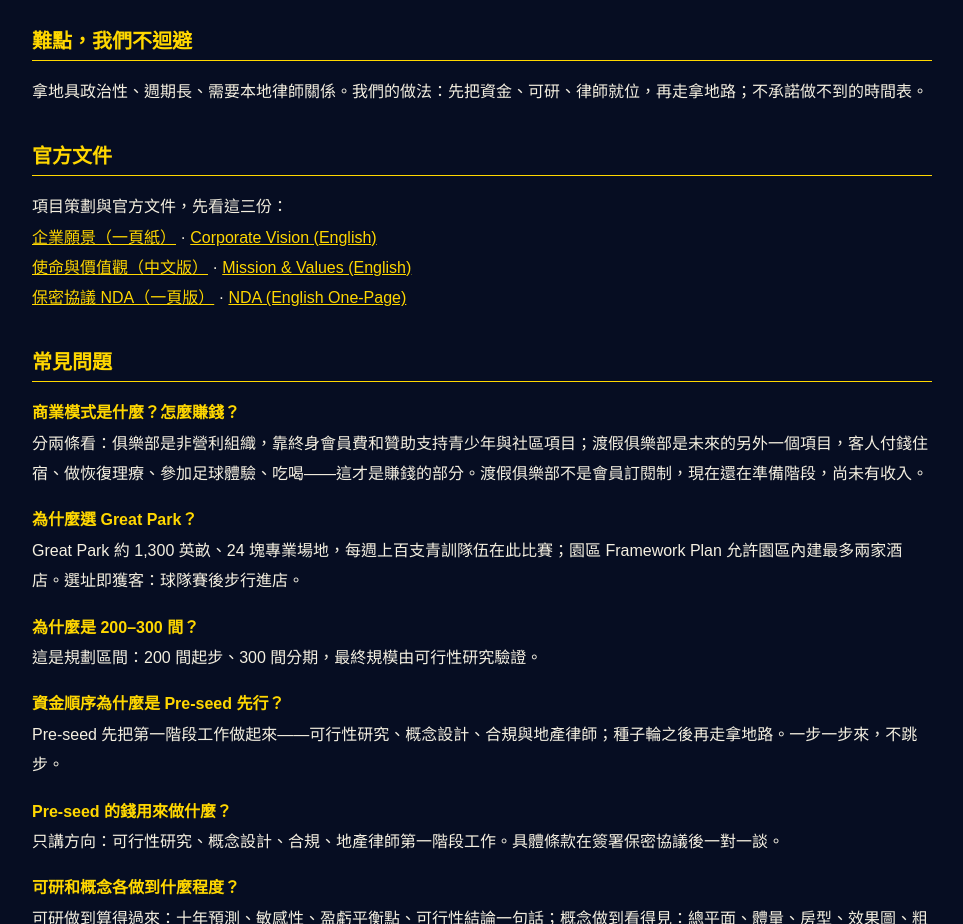
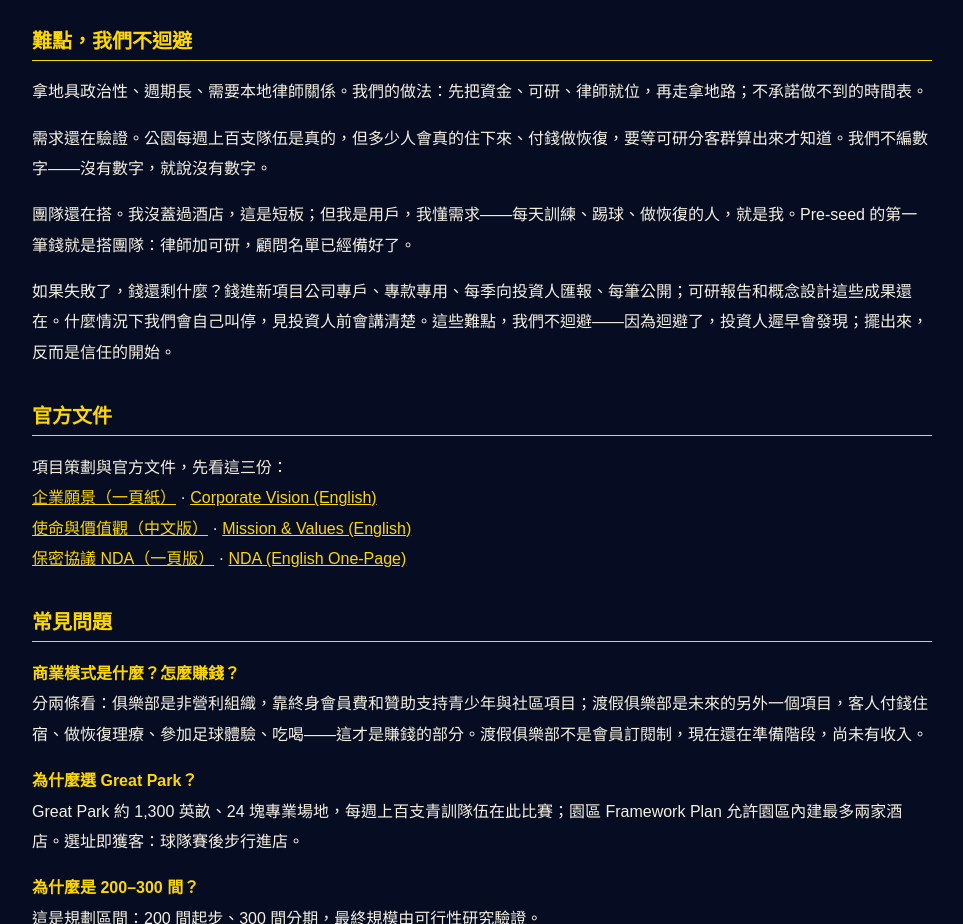
Before and after one commit to Eastonwood/oc-100-marathon-club, a plain HTML site: page investors.html in a window 1280 px wide. Shown: the part 4500-5424 px from the top of the page, without its empty margins (158-1121 px from the left). Drawn offline with Linux system fonts and the light colour scheme.

Commit message:
Publish investors.html

```diff
--- a/investors.html
+++ b/investors.html
@@ -105,6 +105,9 @@ body.lang-zh .en{display:none}body.lang-en .zh{display:none}b .en{color:inherit;
 <p><span class="zh">商業價值類數字，種子輪後由專業會計與審計機構出具。</span><br><span class="en">Commercial-value figures will be prepared by professional accounting and audit firms after the seed round.</span></p>
 <h2><span class="zh">難點，我們不迴避</span> <span class="en">Honest challenges</span></h2>
 <p><span class="zh">拿地具政治性、週期長、需要本地律師關係。我們的做法：先把資金、可研、律師就位，再走拿地路；不承諾做不到的時間表。</span><br><span class="en">Land entitlement is political, takes time, and needs local legal relationships. Our approach: secure funding, feasibility, and counsel first, then pursue land. We promise no timeline we cannot keep.</span></p>
+<p><span class="zh">需求還在驗證。公園每週上百支隊伍是真的，但多少人會真的住下來、付錢做恢復，要等可研分客群算出來才知道。我們不編數字——沒有數字，就說沒有數字。</span><br><span class="en">Demand is still being validated. The park's hundred-plus weekly teams are real, but how many will actually stay and pay for recovery — that waits on the feasibility study, calculated by segment. We invent no figures — where there are no numbers, we say so.</span></p>
+<p><span class="zh">團隊還在搭。我沒蓋過酒店，這是短板；但我是用戶，我懂需求——每天訓練、踢球、做恢復的人，就是我。Pre-seed 的第一筆錢就是搭團隊：律師加可研，顧問名單已經備好了。</span><br><span class="en">The team is still being built. I've never built a hotel — that's a gap. But I am the user; I understand the demand — the person who trains, plays soccer, and recovers every day is me. The first Pre-seed money builds the team: lawyers plus feasibility, with advisor shortlists already ready.</span></p>
+<p><span class="zh">如果失敗了，錢還剩什麼？錢進新項目公司專戶、專款專用、每季向投資人匯報、每筆公開；可研報告和概念設計這些成果還在。什麼情況下我們會自己叫停，見投資人前會講清楚。這些難點，我們不迴避——因為迴避了，投資人遲早會發現；擺出來，反而是信任的開始。</span><br><span class="en">If it fails, what remains? The money sits in a dedicated new-entity account, earmarked, reported to investors every quarter, every payment disclosed; the feasibility report and concept design remain as work product. Under what conditions we would stop ourselves, we will explain before meeting investors. We don't hide these difficulties — because hiding them, investors would find out sooner or later; putting them on the table is where trust starts.</span></p>
 
 <h2><span class="zh">官方文件</span> <span class="en">Official documents</span></h2>
 <p><span class="zh">項目策劃與官方文件，先看這三份：<br><a href="docs/12-企業願景（一頁紙）.pdf">企業願景（一頁紙）</a> · <a href="docs/13-企業願景（英文版）.pdf">Corporate Vision (English)</a><br><a href="docs/05-足球主題運動恢復渡假俱樂部-使命與價值觀（中文版）.pdf">使命與價值觀（中文版）</a> · <a href="docs/06-Resort-Club-Mission-Values（英文版）.pdf">Mission &amp; Values (English)</a><br><a href="docs/11-保密協議-NDA（一頁版）.pdf">保密協議 NDA（一頁版）</a> · <a href="docs/14-保密協議-NDA（英文版一頁紙）.pdf">NDA (English One-Page)</a></span><br><span class="en">Start with these three documents: Corporate Vision, Mission &amp; Values, and the NDA, each in Chinese and English.</span></p>
```
